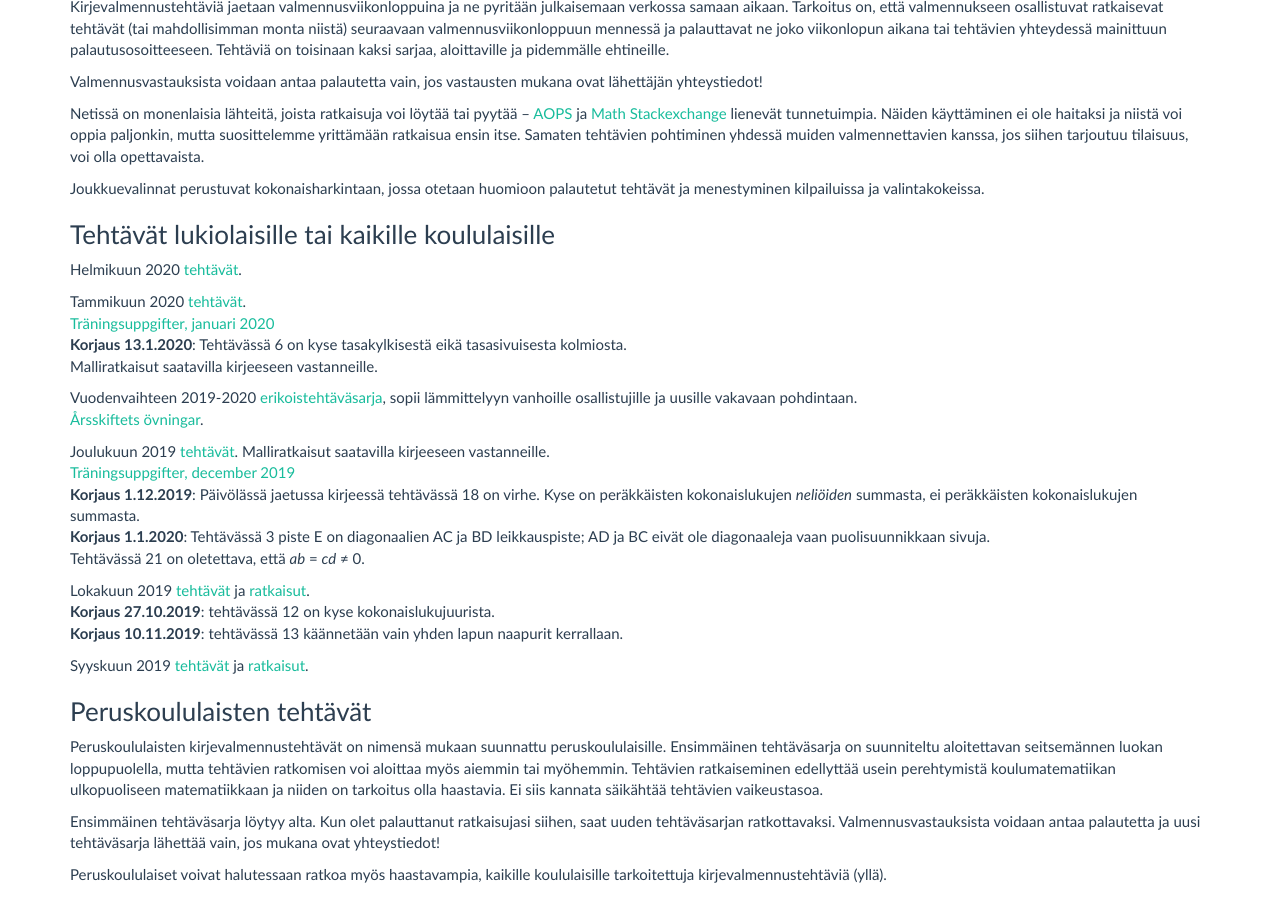
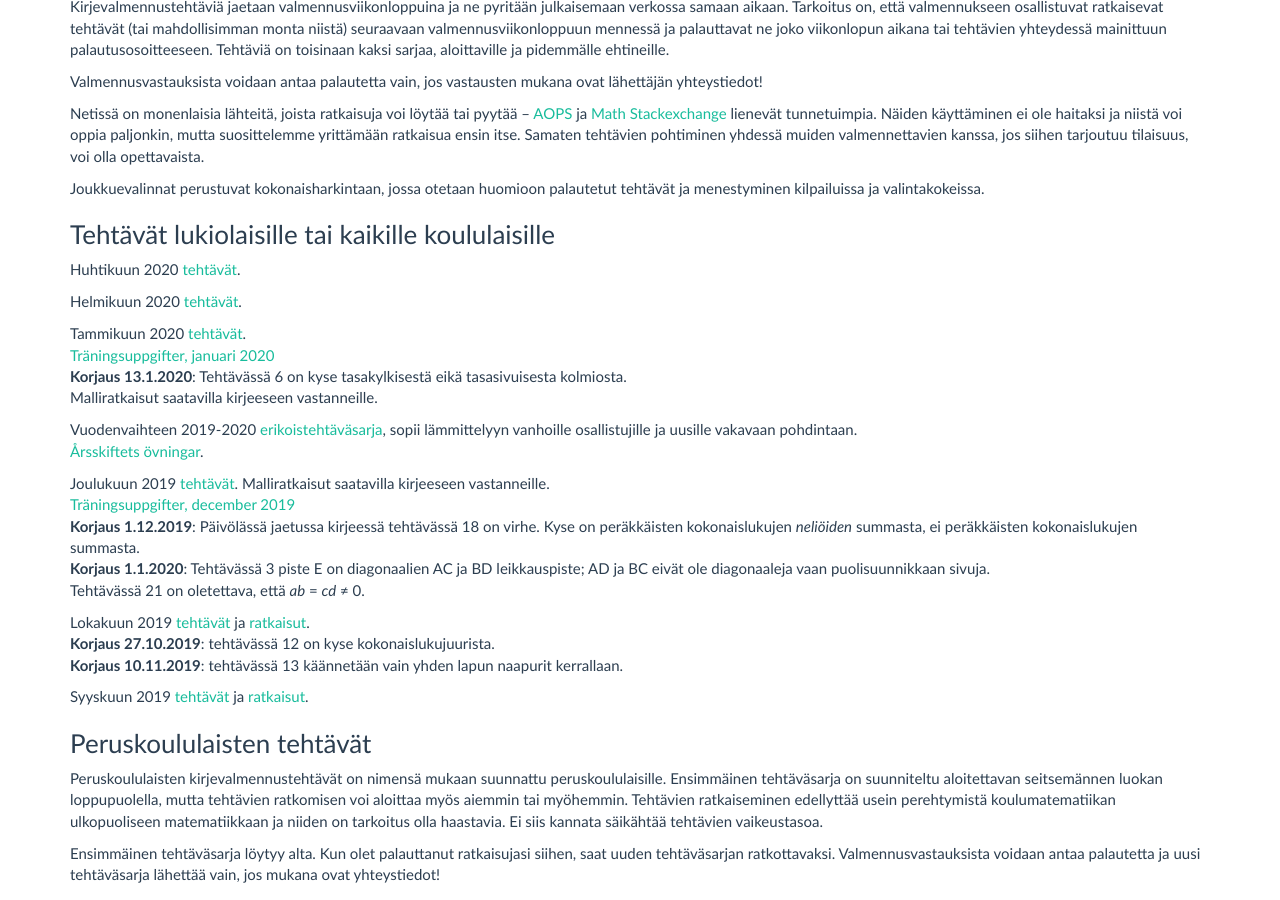
Before and after one commit to matematiikkakilpailut/matematiikkakilpailut.github.io, a Jekyll site: the page built from valmennus/index.md, in a window 1280 px wide and 900 px high, scrolled down 413 px. Built offline with Jekyll 4.4.1, drawn with Linux system fonts in a browser that asks for light colours.

Commit message:
Huhtikuun tehtävät

```diff
--- a/valmennus/index.md
+++ b/valmennus/index.md
@@ -37,6 +37,8 @@ otetaan huomioon palautetut tehtävät ja menestyminen kilpailuissa ja
 valintakokeissa.
 
 ### Tehtävät lukiolaisille tai kaikille koululaisille
+
+Huhtikuun 2020 [tehtävät](2020/kirje_2020_04.pdf).<br>
 
 Helmikuun 2020 [tehtävät](2020/kirje_2020_02.pdf).<br>
 
```
